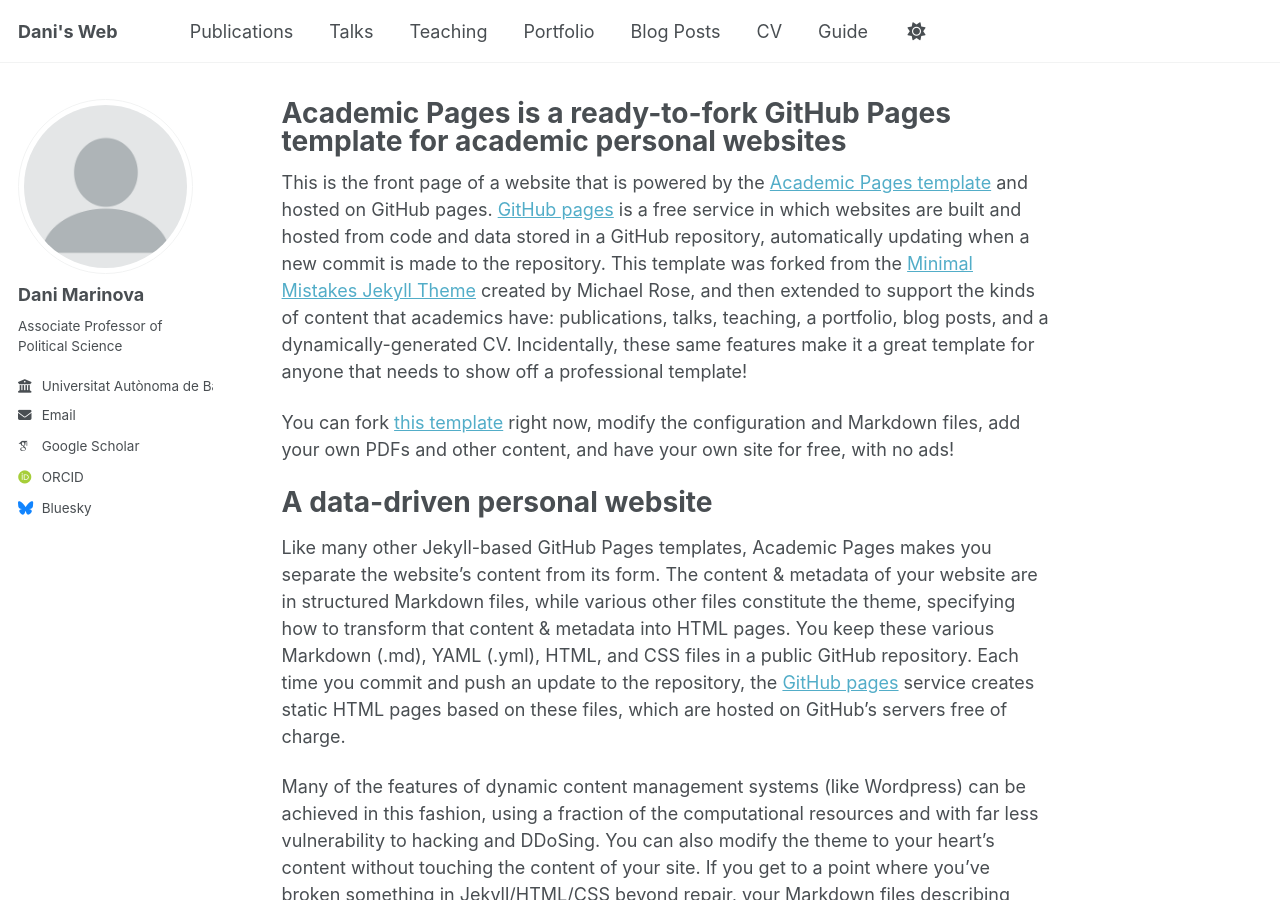
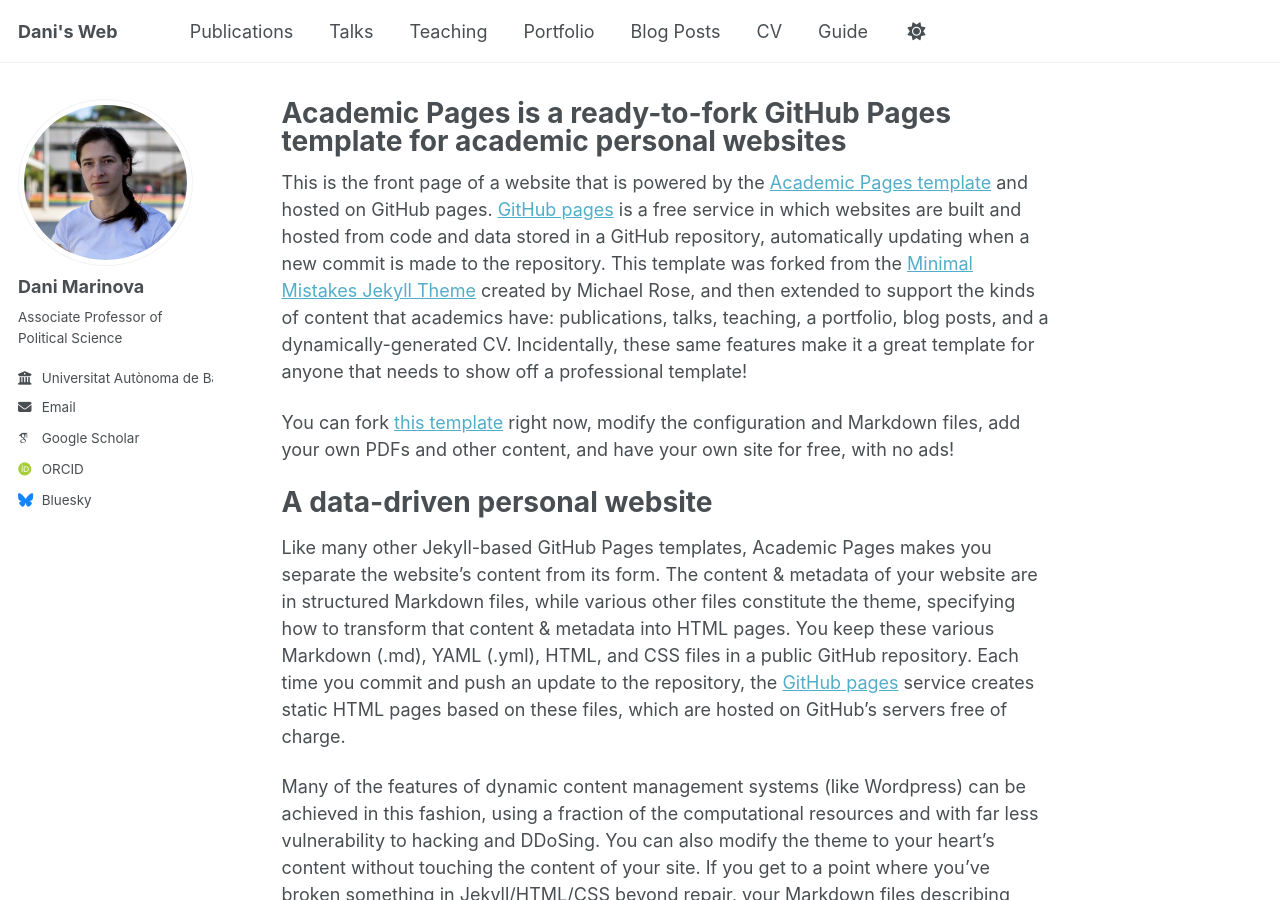
Before and after one commit to cyrila24/personal, a Jekyll site: the page built from _pages/about.md, in a window 1280 px wide and 900 px high. Built offline with Jekyll 4.4.1, drawn with Linux system fonts in a browser that asks for light colours; some web fonts are replaced; a script that is not in the unit is left out.

Commit message:
Update _config.yml

```diff
--- a/_config.yml
+++ b/_config.yml
@@ -22,7 +22,7 @@ repository               : "academicpages/academicpages.github.io"
 #               Additional customization can be done by editing /_includes/author-profile.html
 author:
   # Biographic information
-  avatar           : "profile.png"
+  avatar           : "clarafortuny.jpg"
   name             : "Dani Marinova"
   bio              : "Associate Professor of Political Science"
   employer         : "Universitat Autònoma de Barcelona"
```
